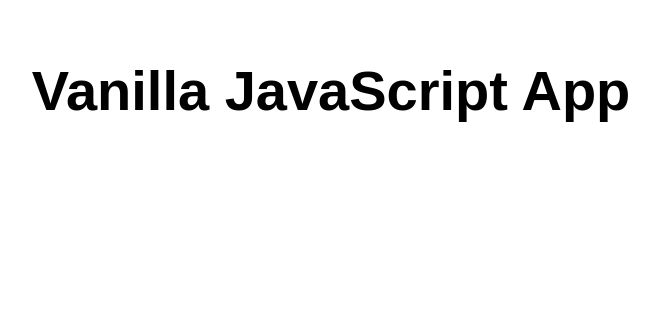
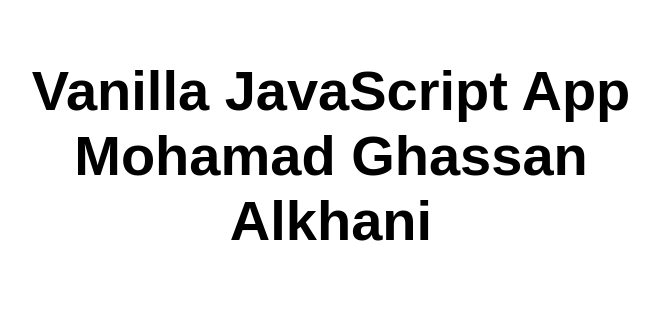
Before and after one commit to Ghassan-123/SmartDesk-Azure-Lab, a website: page src/index.html in a window 1280 px wide. Shown: the whole page, without its empty margins (309-968 px from the left). Drawn offline with Linux system fonts and the light colour scheme.

Commit message:
Update index.html to include my name

```diff
--- a/src/index.html
+++ b/src/index.html
@@ -10,7 +10,7 @@
 
 <body>
   <main>
-    <h1>Vanilla JavaScript App</h1>
+    <h1>Vanilla JavaScript App Mohamad Ghassan Alkhani</h1>
   </main>
 </body>
 
```
